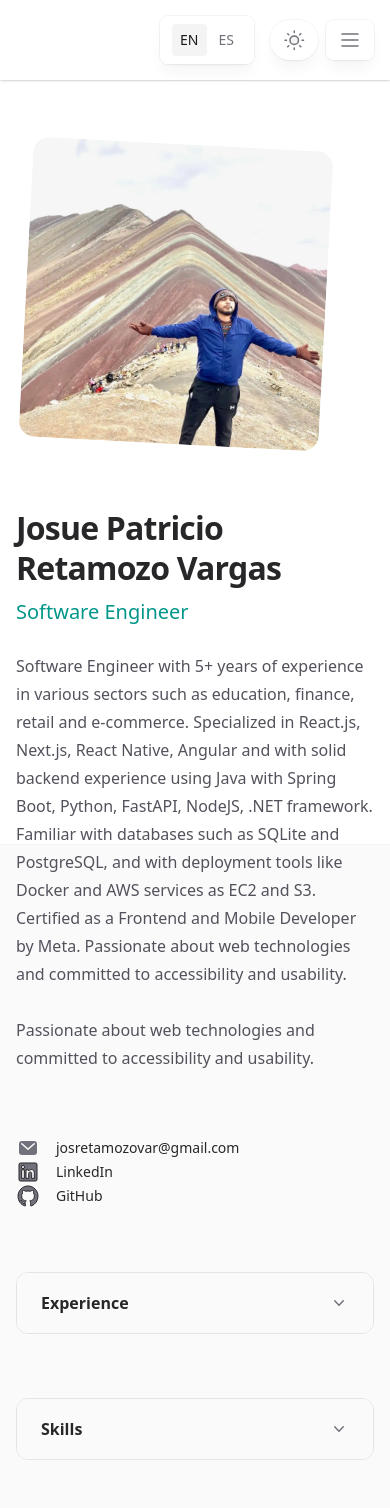
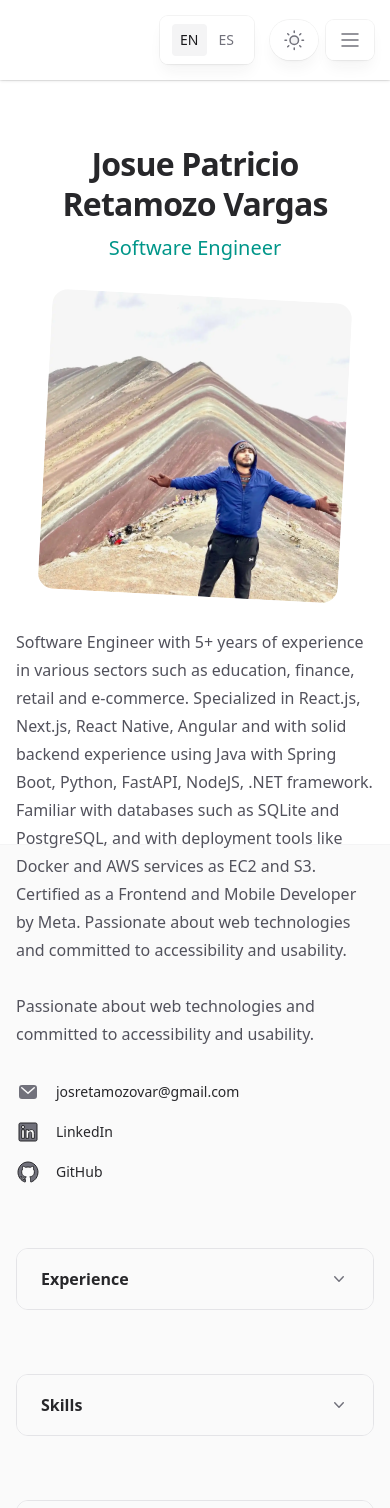
Before and after one commit to joskr2/josue.patricio, a Next.js app: page /about in a window 390 px wide. Shown: the top 1508 px of the page. Built offline with nearby package versions, Linux system fonts and the light colour scheme.

Commit message:
feat: implement useTypewriter hook for typewriter effect on personal info display

```diff
--- a/src/app/about/page.tsx
+++ b/src/app/about/page.tsx
@@ -10,6 +10,7 @@ import { ExperienceItem } from "@/components/ExperienceItem";
 import { SkillCategory } from "@/components/SkillCategory";
 import { GitHubIcon, LinkedInIcon } from "@/components/SocialIcons";
 import { useTranslation } from "@/hooks/useTranslation";
+import { useTypewriter } from "@/hooks/useTypewriter";
 import portraitImage from "@/images/portrait.webp";
 import { experiences } from "@/lib/experience-data";
 import {
@@ -58,10 +59,61 @@ function MailIcon(props: Readonly<React.ComponentPropsWithoutRef<"svg">>) {
 
 export default function About() {
 	const { t, locale } = useTranslation();
+	const { displayText: typedName, isComplete } = useTypewriter({
+		text: personalInfo.name,
+		speed: 100,
+		delay: 300
+	});
 
 	return (
 		<Container className="mt-16 sm:mt-32">
-			<div className="grid grid-cols-1 gap-y-16 lg:grid-cols-2 lg:grid-rows-[auto_1fr] lg:gap-y-12">
+			{/* Mobile Layout: Name first, then image */}
+			<div className="block lg:hidden">
+				<div className="text-center sm:text-left">
+					<h1 className="text-4xl font-bold tracking-tight text-zinc-800 sm:text-5xl dark:text-zinc-100 min-h-[3rem]">
+						{typedName}
+						{!isComplete && (
+							<span className="animate-pulse text-teal-600 dark:text-teal-400">|</span>
+						)}
+					</h1>
+					<p className="mt-2 text-xl text-teal-600 dark:text-teal-400">
+						{personalInfo.title[locale]}
+					</p>
+				</div>
+
+				<div className="mt-8 flex justify-center">
+					<div className="max-w-xs px-2.5">
+						<Image
+							src={portraitImage}
+							alt={personalInfo.name}
+							sizes="20rem"
+							className="aspect-square rotate-3 rounded-2xl bg-zinc-100 object-cover dark:bg-zinc-800"
+						/>
+					</div>
+				</div>
+
+				<div className="mt-8 space-y-7 text-base text-zinc-600 dark:text-zinc-400">
+					<p>{personalInfo.summary[locale]}</p>
+					<p>{t("about.intro")}</p>
+				</div>
+
+				<div className="mt-8">
+					<ul className="space-y-4">
+						<SocialLink href={`mailto:${personalInfo.email}`} icon={MailIcon}>
+							{personalInfo.email}
+						</SocialLink>
+						<SocialLink href={personalInfo.linkedin} icon={LinkedInIcon}>
+							LinkedIn
+						</SocialLink>
+						<SocialLink href={personalInfo.github} icon={GitHubIcon}>
+							GitHub
+						</SocialLink>
+					</ul>
+				</div>
+			</div>
+
+			{/* Desktop Layout: Original grid layout with typewriter effect */}
+			<div className="hidden lg:grid lg:grid-cols-2 lg:grid-rows-[auto_1fr] lg:gap-y-12">
 				<div className="lg:pl-20">
 					<div className="max-w-xs px-2.5 lg:max-w-none">
 						<Image
@@ -73,8 +125,11 @@ export default function About() {
 					</div>
 				</div>
 				<div className="lg:order-first lg:row-span-2">
-					<h1 className="text-4xl font-bold tracking-tight text-zinc-800 sm:text-5xl dark:text-zinc-100">
-						{personalInfo.name}
+					<h1 className="text-4xl font-bold tracking-tight text-zinc-800 sm:text-5xl dark:text-zinc-100 min-h-[4rem]">
+						{typedName}
+						{!isComplete && (
+							<span className="animate-pulse text-teal-600 dark:text-teal-400">|</span>
+						)}
 					</h1>
 					<p className="mt-2 text-xl text-teal-600 dark:text-teal-400">
 						{personalInfo.title[locale]}
--- a/src/app/page.tsx
+++ b/src/app/page.tsx
@@ -10,6 +10,7 @@ import { ProjectShowcase } from "@/components/ProjectShowcase";
 import { GitHubIcon, LinkedInIcon } from "@/components/SocialIcons";
 import { TechBadge } from "@/components/TechBadge";
 import { useTranslation } from "@/hooks/useTranslation";
+import { useTypewriter } from "@/hooks/useTypewriter";
 import image1 from "@/images/photos/image-1.webp";
 import image2 from "@/images/photos/image-2.webp";
 import image3 from "@/images/photos/image-3.webp";
@@ -59,19 +60,27 @@ function SocialLink({
 export default function Home() {
 	const { t, locale } = useTranslation();
 	const featuredProject = projects.find((p) => p.featured);
+	const { displayText: typedName, isComplete } = useTypewriter({
+		text: personalInfo.name,
+		speed: 100,
+		delay: 300
+	});
 
 	return (
 		<>
 			{/* Hero Section */}
 			<Container className="mt-9">
 				<div className="max-w-2xl">
-					<h1 className="text-4xl font-bold tracking-tight text-zinc-800 sm:text-5xl dark:text-zinc-100">
-						{personalInfo.name}
+					<h1 className="text-5xl font-bold tracking-tight text-zinc-800 sm:text-6xl lg:text-7xl dark:text-zinc-100 min-h-[4rem] sm:min-h-[5rem] lg:min-h-[6rem]">
+						{typedName}
+						{!isComplete && (
+							<span className="animate-pulse text-teal-600 dark:text-teal-400">|</span>
+						)}
 					</h1>
-					<p className="mt-2 text-xl text-teal-600 dark:text-teal-400">
+					<p className="mt-4 text-xl sm:text-2xl text-teal-600 dark:text-teal-400">
 						{personalInfo.title[locale]}
 					</p>
-					<p className="mt-6 text-base text-zinc-600 dark:text-zinc-400">
+					<p className="mt-6 text-base sm:text-lg text-zinc-600 dark:text-zinc-400 leading-relaxed">
 						{personalInfo.summary[locale]}
 					</p>
 					<div className="mt-6 flex gap-6">
--- /dev/null
+++ b/src/hooks/useTypewriter.ts
@@ -0,0 +1,44 @@
+import { useState, useEffect } from 'react';
+
+interface UseTypewriterProps {
+  text: string;
+  speed?: number;
+  delay?: number;
+}
+
+export function useTypewriter({ text, speed = 50, delay = 0 }: UseTypewriterProps) {
+  const [displayText, setDisplayText] = useState('');
+  const [currentIndex, setCurrentIndex] = useState(0);
+  const [isComplete, setIsComplete] = useState(false);
+  const [started, setStarted] = useState(false);
+
+  useEffect(() => {
+    // Reset state when text changes
+    setDisplayText('');
+    setCurrentIndex(0);
+    setIsComplete(false);
+    setStarted(false);
+  }, [text]);
+
+  useEffect(() => {
+    if (!started) {
+      const delayTimeout = setTimeout(() => {
+        setStarted(true);
+      }, delay);
+      return () => clearTimeout(delayTimeout);
+    }
+
+    if (started && currentIndex < text.length) {
+      const timeout = setTimeout(() => {
+        setDisplayText(text.slice(0, currentIndex + 1));
+        setCurrentIndex(currentIndex + 1);
+      }, speed);
+
+      return () => clearTimeout(timeout);
+    } else if (currentIndex >= text.length) {
+      setIsComplete(true);
+    }
+  }, [currentIndex, text, speed, delay, started]);
+
+  return { displayText, isComplete };
+}
```
